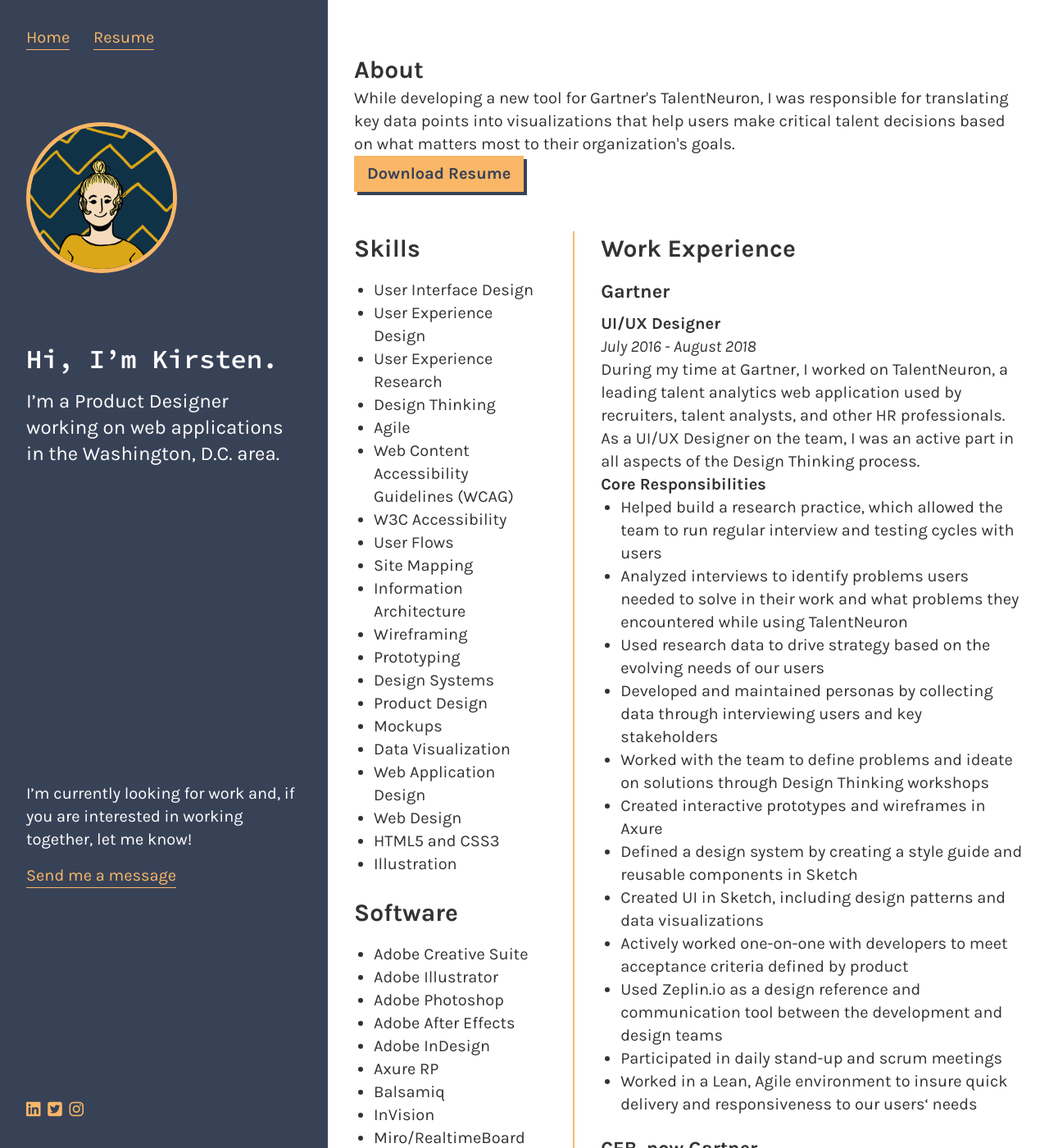
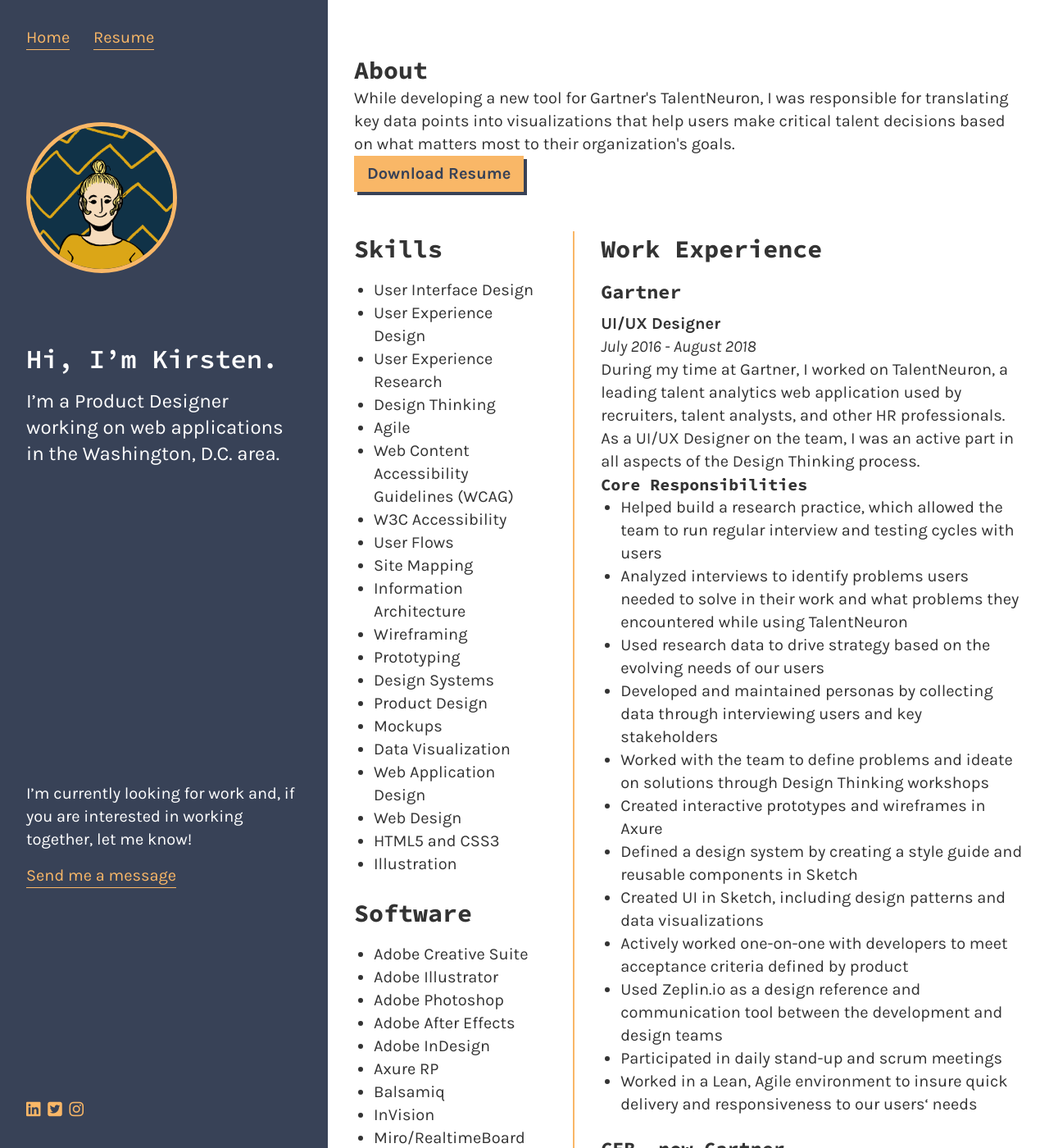
Before and after one commit to marcusrelacion/kirstengreen.com, a Jekyll site: the page built from resume.markdown, in a window 1280 px wide and 1400 px high. Shown: the whole window at 82% size. Built offline with Jekyll 4.4.1, drawn with Linux system fonts in a browser that asks for light colours; nearby versions of some CDN libraries.

Commit message:
fixes for #43

```diff
--- a/assets/styles/global/_typography.scss
+++ b/assets/styles/global/_typography.scss
@@ -21,6 +21,9 @@
     margin-left: 24px;
     margin-bottom: 24px;
 }
+h1, h2, h3, h4, h5, h6 {
+    font-family: var(--mono);
+}
 h2 {
     margin-bottom: 16px;
 }
```
